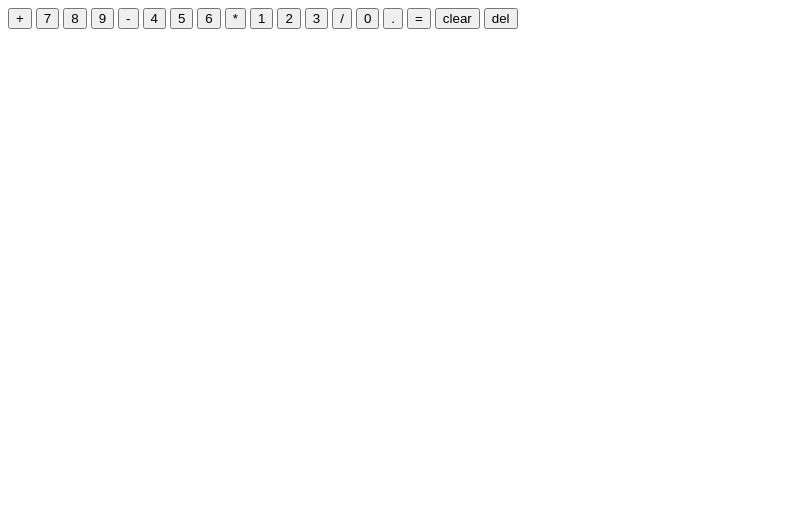
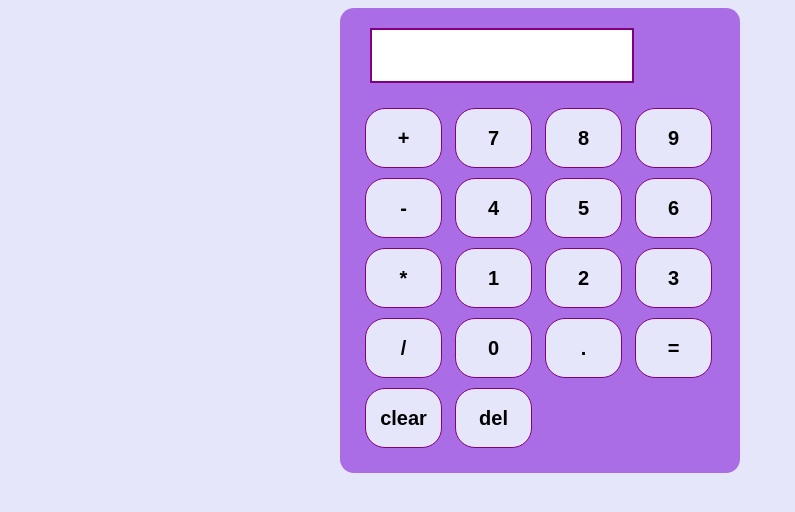
Before and after one commit to siingiii/oasis-calculator-project, a plain HTML site: page index.html in a window 1280 px wide. Shown: the whole page, without its empty margins (0-795 px from the left). Drawn offline with Linux system fonts and the light colour scheme.

Commit message:
Created css file and styled the page

```diff
--- a/index.html
+++ b/index.html
@@ -4,11 +4,12 @@
     <meta charset="UTF-8" />
     <meta name="viewport" content="width=, initial-scale=1.0" />
     <title>Document</title>
+    <link rel="stylesheet" href="style.css" />
   </head>
   <body>
     <div class="container">
-      <div id="calculator">
-        <div id="buttons" readonly>
+      <input id="display" readonly />
+      <div id="keys">
         <button onclick="appendToDisplay('+')">+</button>
         <button onclick="appendToDisplay('7')">7</button>
         <button onclick="appendToDisplay('8')">8</button>
@@ -29,6 +30,5 @@
         <button onclick="clearDisplay()">del</button>
       </div>
     </div>
-    </div>
   </body>
 </html>
--- /dev/null
+++ b/style.css
@@ -0,0 +1,44 @@
+#display {
+  width: 220px;
+  margin-top: 20px;
+  margin-left: 30px;
+  padding: 20px;
+  font-size: 10px;
+  border: 2px solid purple;
+  background-color: white;
+  color: black;
+}
+#keys {
+  display: grid;
+  grid-template-columns: repeat(4, 1fr);
+  gap: 10px;
+  padding: 25px;
+}
+body {
+  align-items: center;
+  background-color: lavender;
+}
+.container {
+  background-color: rgb(171, 109, 230);
+  width: 400px;
+  border-radius: 14px;
+  margin-left: 332px;
+}
+
+button {
+  width: 77px;
+  height: 60px;
+  border-radius: 20px;
+  background-color: lavender;
+  color: black;
+  font-size: 20px;
+  font-weight: bold;
+  cursor: pointer;
+  border: 1px solid purple;
+}
+button:hover {
+  background-color: purple;
+}
+button:active {
+  background-color: white;
+}
```
Lines whose indentation alone changed are shown as unchanged.
